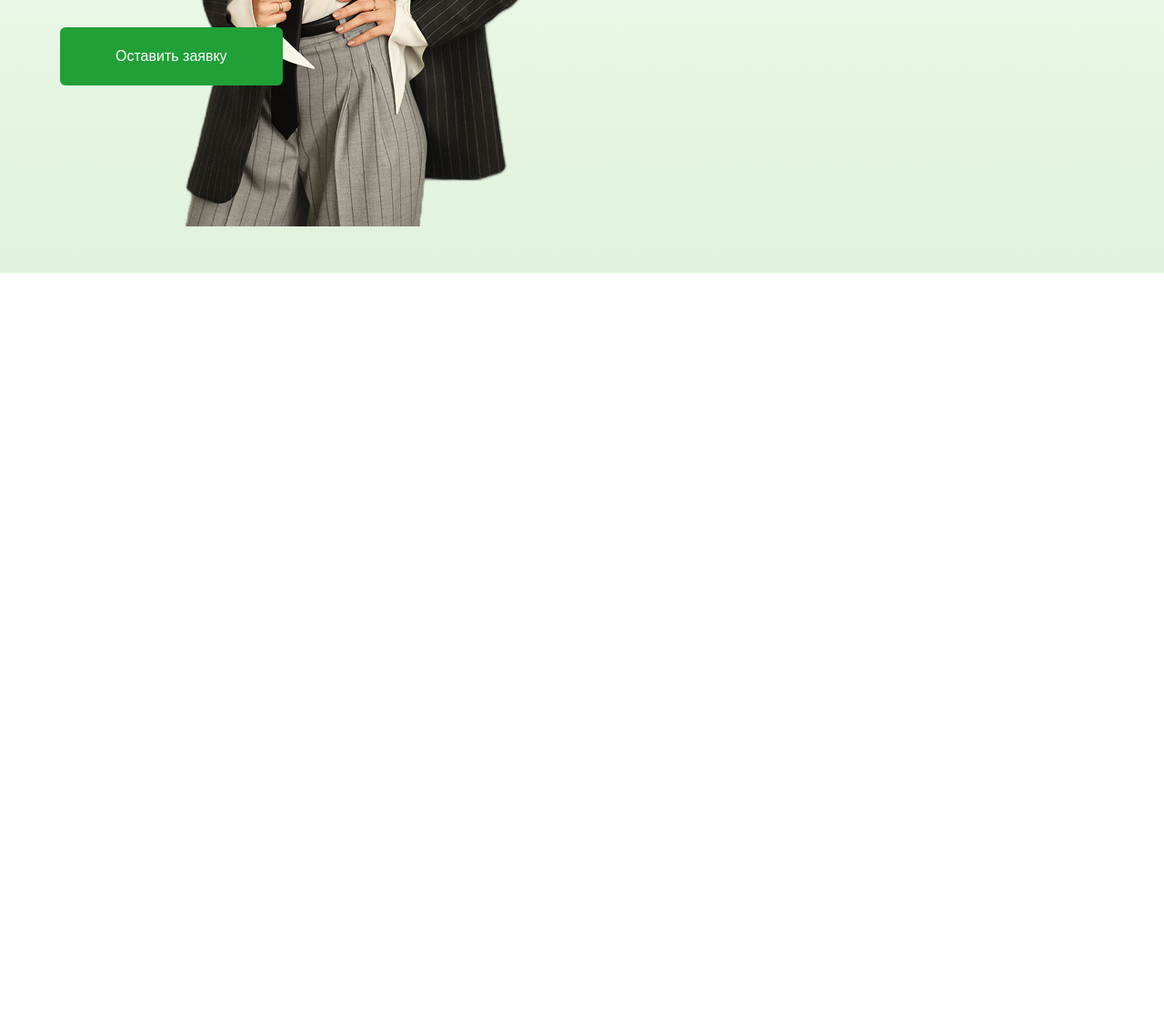
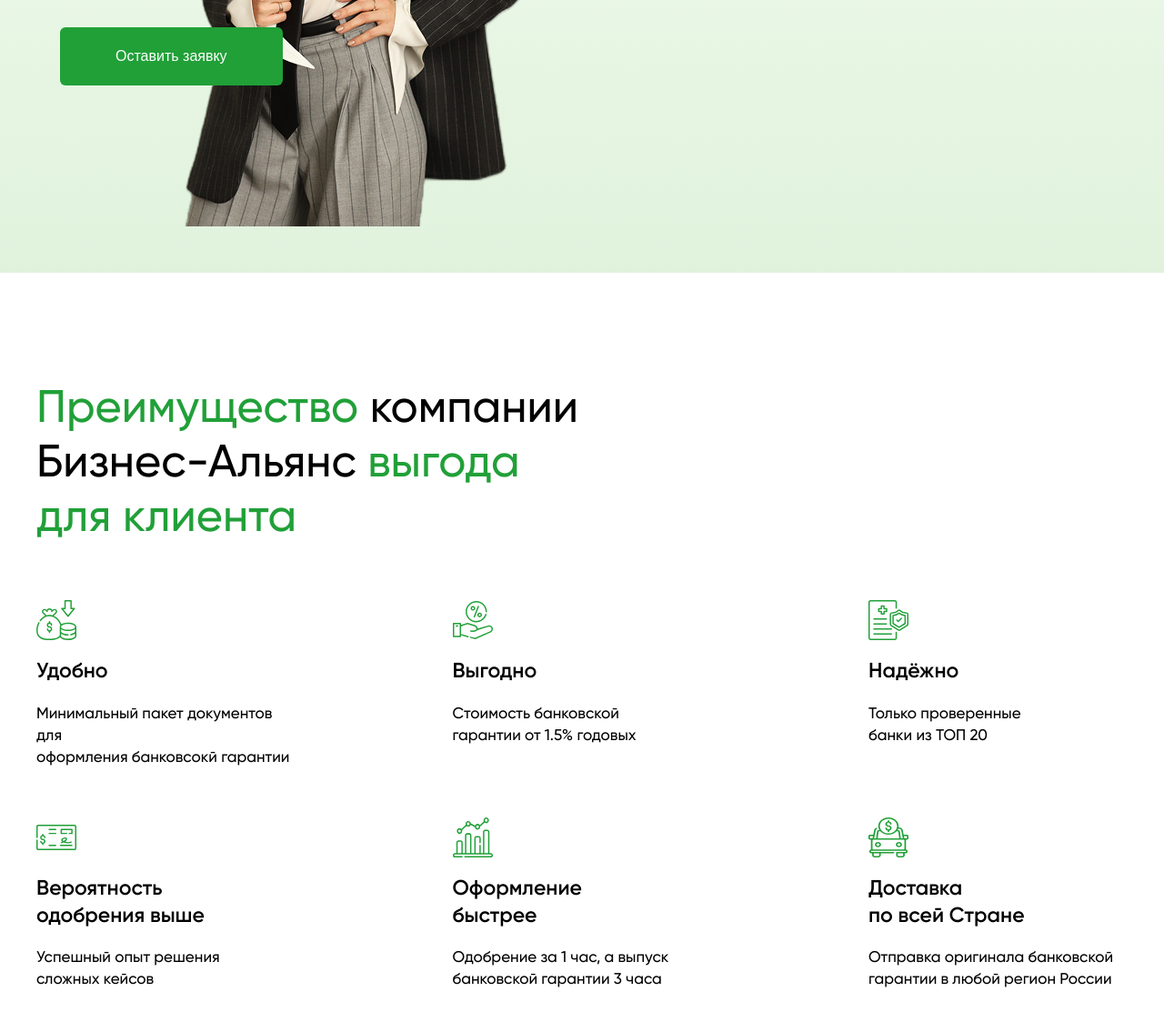
Before and after one commit to Daniel228337/Business-Alliance, a plain HTML site: page index.html in a window 1280 px wide. Shown: the part 632-1756 px from the top of the page at 91% size. Before the commit the page ends 932 px from the top, so only its background shows below. Drawn offline with nearby package versions, Linux system fonts and the light colour scheme.

Commit message:
commit 5

```diff
--- a/index.html
+++ b/index.html
@@ -1,20 +1,19 @@
 <!DOCTYPE html>
 <html lang="ru">
   <head>
-    <meta charset="UTF-8">
-    <meta name="viewport" content="width=device-width, initial-scale=1.0">
+    <meta charset="UTF-8" />
+    <meta name="viewport" content="width=device-width, initial-scale=1.0" />
     <title>Бизнес Альянс</title>
-    <link rel="stylesheet" href="./styles/style.css">
-    <link rel="stylesheet" href="./styles/media.css">
-    <link rel="stylesheet" href="./styles/slider.css">
+    <link rel="stylesheet" href="./styles/style.css" />
+    <link rel="stylesheet" href="./styles/media.css" />
+    <link rel="stylesheet" href="./styles/slider.css" />
   </head>
   <body>
-
     <div class="gradient-bg">
       <header class="header">
         <div class="container">
           <div class="header_logo">
-                    <a href="index.html"><img src="./img/header_logo.svg" alt=""></a>
+            <a href="index.html"><img src="./img/header_logo.svg" alt="" /></a>
           </div>
           <div>
             <nav>
@@ -29,7 +28,7 @@
           </div>
           <div class="header_call">
             <a href="tel:+79198376624" class="header-call_number">
-                        <div><img src="./img/header-call_img.svg" alt=""></div>
+              <div><img src="./img/header-call_img.svg" alt="" /></div>
               <div>+7 919 837-66-24</div>
             </a>
           </div>
@@ -40,7 +39,8 @@
       <section class="welcome slider">
         <div class="container slider__item">
           <div class="welcome_title">
-                        Я <span>Юлия Красникова</span> являюсь экспертом в области госзаказа с <span>опытом работы более 10 лет</span>
+            Я <span>Юлия Красникова</span> являюсь экспертом в области госзаказа
+            с <span>опытом работы более 10 лет</span>
           </div>
 
           <div class="welcome_text">
@@ -60,14 +60,83 @@
                         Без посещения офиса банка</div>
                     <button class="welcome_btn btn-green welcome_btn-two">Оставить заявку</button>
                 </div> -->
+      </section>
+    </div>
 
+    <section class="advantages">
+      <div class="container">
+        <h1 class="advantages_title">
+          <span>Преимущество</span> компании Бизнес-Альянс
+          <span>выгода для клиента</span>
+        </h1>
+
+        <div class="advantages_wrap">
+            <div class="row between">
+                <div class="col">
+                  <div class="advantages-wrap_item">
+                    <img src="./img/advantages_icon-1.svg" alt="" />
+                    <span>Удобно</span>
+                    <div class="advantages-wrap_item_text">
+                      Минимальный пакет документов для<br />
+                      оформления банковсокй гарантии
+                    </div>
+                  </div>
+                </div>
+                <div class="col">
+                  <div class="advantages-wrap_item">
+                    <img src="./img/advantages_icon-2.svg" alt="" />
+                    <span>Выгодно</span>
+                    <div class="advantages-wrap_item_text">
+                      Стоимость банковской<br />
+                      гарантии от 1.5% годовых
+                    </div>
+                  </div>
+                </div>
+                <div class="col">
+                  <div class="advantages-wrap_item">
+                    <img src="./img/advantages_icon-3.svg" alt="" />
+                    <span>Надёжно</span>
+                    <div class="advantages-wrap_item_text">
+                      Только проверенные<br />
+                      банки из ТОП 20
+                    </div>
+                  </div>
+                </div>
+            </div>
+            <div class="row between">
+                <div class="col">
+                  <div class="advantages-wrap_item">
+                    <img src="./img/advantages_icon-4.svg" alt="" />
+                    <span>Вероятность<br> одобрения выше</span>
+                    <div class="advantages-wrap_item_text">
+                      Успешный опыт решения<br> сложных кейсов
+                    </div>
+                  </div>
+                </div>
+                <div class="col">
+                  <div class="advantages-wrap_item">
+                    <img src="./img/advantages_icon-5.svg" alt="" />
+                    <span>Оформление<br> быстрее</span>
+                    <div class="advantages-wrap_item_text">
+                      Одобрение за 1 час, а выпуск<br> банковской гарантии 3 часа
+                    </div>
+                  </div>
+                </div>
+                <div class="col">
+                  <div class="advantages-wrap_item">
+                    <img src="./img/advantages_icon-6.svg" alt="" />
+                    <span>Доставка<br> по всей Стране </span>
+                    <div class="advantages-wrap_item_text">
+                        Отправка оригинала банковской<br> гарантии в любой регион России
+                    </div>
+                  </div>
+                </div>
+            </div>
+        </div>
+        </div>
     </section>
 
-
-
-    </div>
-
-
+    <section class=""></section>
 
     <script src="https://code.jquery.com/jquery-3.6.0.min.js"></script>
     <script src="../js/slick.min.js"></script>
--- a/styles/media.css
+++ b/styles/media.css
@@ -0,0 +1,19 @@
+.between {
+    justify-content: space-between;
+}
+
+.align-center {
+    align-items: center;
+}
+
+.text-center {
+    text-align: center;
+}
+
+.hidden {
+    display: none;
+}
+
+.margin {
+    margin: auto;
+}
--- a/styles/style.css
+++ b/styles/style.css
@@ -2,9 +2,9 @@
 @import url(./font.css);
 
 :root {
-    --color-green:#21a038;
-    --color-black: #000000;
-    --color-white: #ffffff;
+  --color-green: #21a038;
+  --color-black: #000000;
+  --color-white: #ffffff;
 }
 
 /* *_______________MAIN STYLES_______________* */
@@ -14,7 +14,8 @@
   box-sizing: border-box;
 }
 
-ul, li {
+ul,
+li {
   list-style: none;
   margin: 0;
   padding: 0;
@@ -187,7 +188,7 @@
 }
 
 .gradient-bg {
-  background: linear-gradient(to bottom, #FBFFF9, #E0F2DC);
+  background: linear-gradient(to bottom, #fbfff9, #e0f2dc);
 }
 
 /* *_______________welcome-2_______________* */
@@ -228,3 +229,49 @@
   margin-left: auto;
   margin-right: 527px;
 }
+
+/* *_______________advantages_______________* */
+
+.advantages {
+  padding: 120px 0;
+}
+
+.advantages_title {
+  font-size: 50px;
+  font-weight: 500;
+  line-height: 1.2;
+  max-width: 617px;
+  margin-bottom: 60px;
+}
+
+.advantages_title span {
+  color: var(--color-green);
+}
+
+.advantages-wrap_item {
+  display: flex;
+  flex-direction: column;
+  gap: 20px;
+  /* min-width: 285px; */
+  width: 285px;
+}
+
+.advantages-wrap_item img {
+  width: 44px;
+  height: 44px;
+}
+
+.advantages-wrap_item span {
+  font-size: 23px;
+  font-weight: 600;
+  line-height: 1.3;
+}
+
+.advantages-wrap_item_text {
+  font-weight: 500;
+  line-height: 1.4;
+}
+
+.advantages_wrap .row:nth-child(1) {
+  margin-bottom: 53px;
+}
```
Lines whose indentation alone changed are shown as unchanged.
